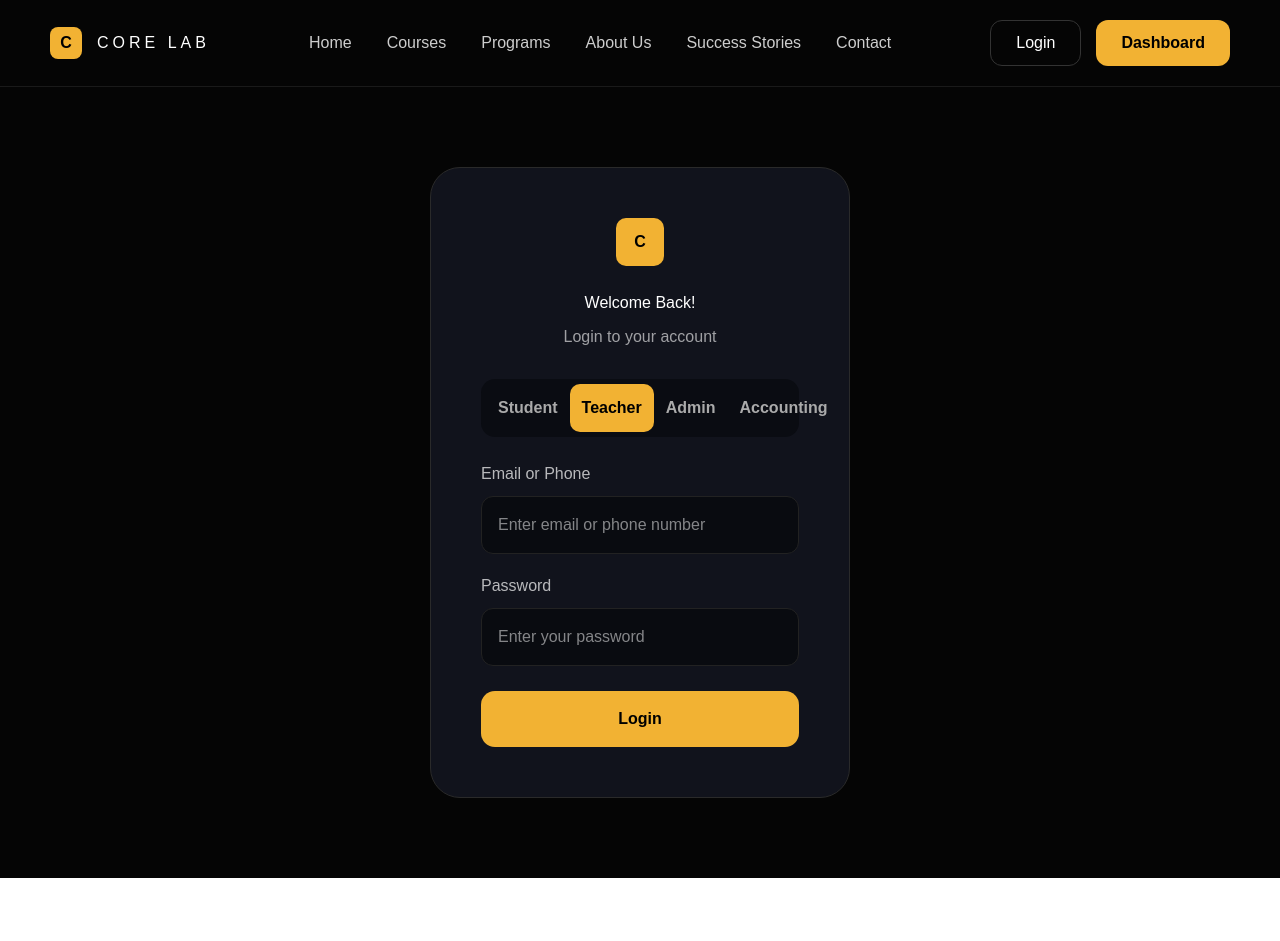
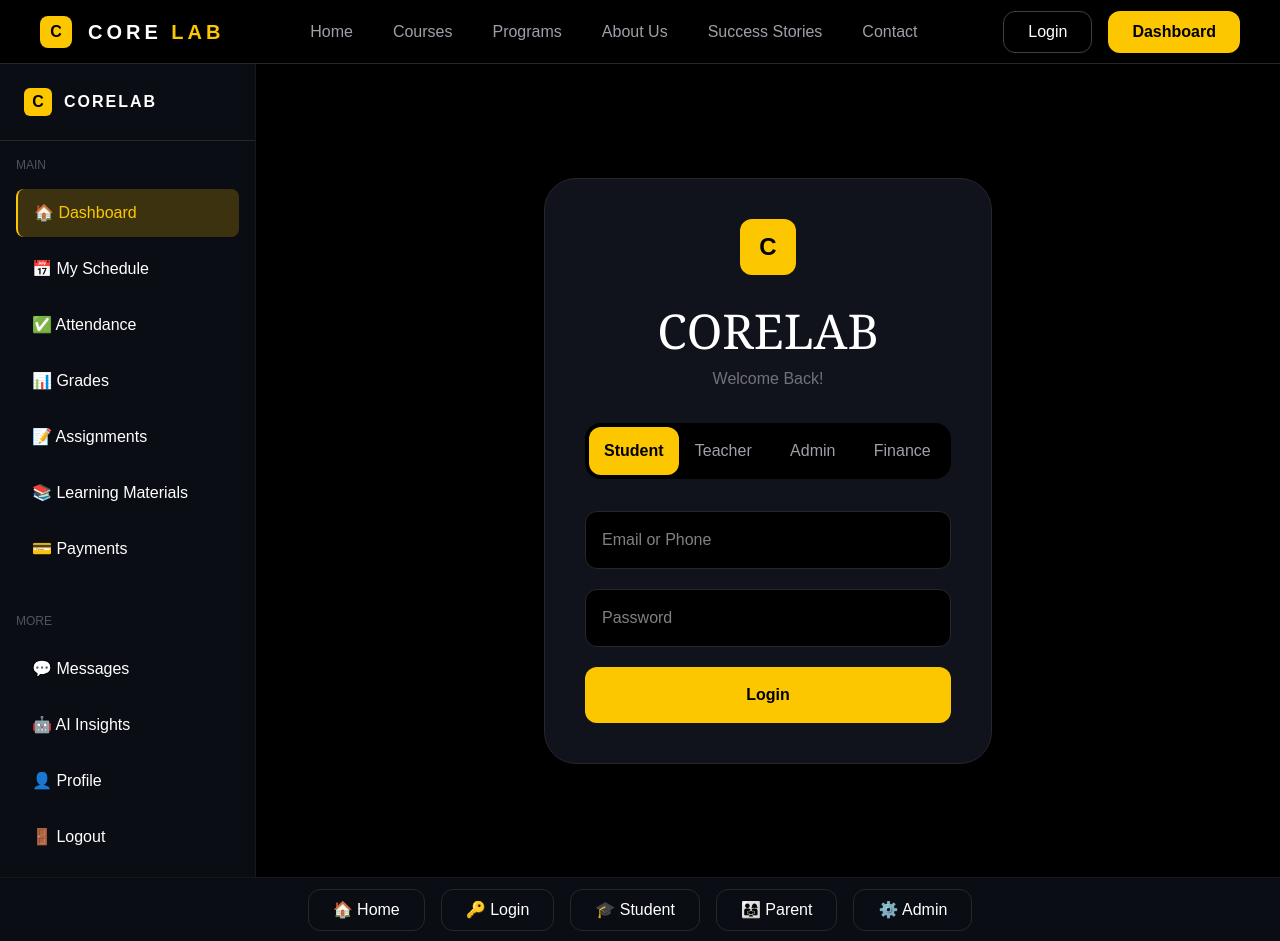
Before and after one commit to corelabacademy-design/corelab-system, a Next.js app: page / in a window 1280 px wide. Before the commit the page ends 878 px from the top, so only its background shows below. Built offline with nearby package versions, Linux system fonts and the light colour scheme.

Commit message:
luxury dashboard ui

```diff
--- a/src/app/page.tsx
+++ b/src/app/page.tsx
@@ -2,258 +2,210 @@ import Image from "next/image";
 
 export default function Home() {
   return (
-    <main
-      style={{
-        background: "#050505",
-        color: "white",
-        minHeight: "100vh",
-        fontFamily: "sans-serif",
-      }}
-    >
-      {/* NAVBAR */}
-      <nav
-        style={{
-          display: "flex",
-          justifyContent: "space-between",
-          alignItems: "center",
-          padding: "20px 50px",
-          borderBottom: "1px solid #1a1a1a",
-        }}
-      >
-        {/* LOGO */}
-        <div
-          style={{
-            display: "flex",
-            alignItems: "center",
-            gap: "15px",
-          }}
-        >
-          <div
-            style={{
-              width: "32px",
-              height: "32px",
-              background: "#f2b233",
-              borderRadius: "8px",
-              display: "flex",
-              justifyContent: "center",
-              alignItems: "center",
-              color: "#000",
-              fontWeight: "bold",
-            }}
-          >
+    <main className="bg-black text-white min-h-screen flex flex-col">
+
+      {/* TOP NAVBAR */}
+      <header className="h-16 border-b border-zinc-800 flex items-center justify-between px-10">
+
+        <div className="flex items-center gap-4">
+          <div className="w-8 h-8 rounded-lg bg-yellow-400 text-black flex items-center justify-center font-bold">
             C
           </div>
 
-          <h2 style={{ letterSpacing: "4px" }}>CORE LAB</h2>
+          <h1 className="tracking-[4px] text-xl font-semibold">
+            CORE <span className="text-yellow-400">LAB</span>
+          </h1>
         </div>
 
-        {/* MENU */}
-        <div
-          style={{
-            display: "flex",
-            gap: "35px",
-            opacity: 0.8,
-          }}
-        >
-          <a href="#" style={{ color: "white", textDecoration: "none" }}>
-            Home
-          </a>
+        <nav className="hidden md:flex gap-10 text-zinc-400">
+          <a href="#">Home</a>
+          <a href="#">Courses</a>
+          <a href="#">Programs</a>
+          <a href="#">About Us</a>
+          <a href="#">Success Stories</a>
+          <a href="#">Contact</a>
+        </nav>
 
-          <a href="#" style={{ color: "white", textDecoration: "none" }}>
-            Courses
-          </a>
-
-          <a href="#" style={{ color: "white", textDecoration: "none" }}>
-            Programs
-          </a>
-
-          <a href="#" style={{ color: "white", textDecoration: "none" }}>
-            About Us
-          </a>
-
-          <a href="#" style={{ color: "white", textDecoration: "none" }}>
-            Success Stories
-          </a>
-
-          <a href="#" style={{ color: "white", textDecoration: "none" }}>
-            Contact
-          </a>
-        </div>
-
-        {/* BUTTONS */}
-        <div
-          style={{
-            display: "flex",
-            gap: "15px",
-          }}
-        >
-          <button
-            style={{
-              background: "transparent",
-              border: "1px solid #333",
-              color: "white",
-              padding: "10px 25px",
-              borderRadius: "12px",
-            }}
-          >
+        <div className="flex gap-4">
+          <button className="border border-zinc-700 px-6 py-2 rounded-xl">
             Login
           </button>
 
-          <button
-            style={{
-              background: "#f2b233",
-              border: "none",
-              color: "#000",
-              padding: "10px 25px",
-              borderRadius: "12px",
-              fontWeight: "bold",
-            }}
-          >
+          <button className="bg-yellow-400 text-black px-6 py-2 rounded-xl font-semibold">
             Dashboard
           </button>
         </div>
-      </nav>
+      </header>
 
-      {/* LOGIN CARD */}
-      <section
-        style={{
-          display: "flex",
-          justifyContent: "center",
-          alignItems: "center",
-          padding: "80px 20px",
-        }}
-      >
-        <div
-          style={{
-            width: "420px",
-            background: "#11131c",
-            border: "1px solid #2a2a2a",
-            borderRadius: "30px",
-            padding: "50px",
-          }}
-        >
-          {/* ICON */}
-          <div
-            style={{
-              width: "48px",
-              height: "48px",
-              background: "#f2b233",
-              borderRadius: "10px",
-              margin: "0 auto",
-              display: "flex",
-              justifyContent: "center",
-              alignItems: "center",
-              color: "#000",
-              fontWeight: "bold",
-              marginBottom: "25px",
-            }}
-          >
+      {/* BODY */}
+      <div className="flex flex-1">
+
+        {/* SIDEBAR */}
+        <aside className="w-64 border-r border-zinc-900 bg-[#0b0d14] hidden lg:flex flex-col">
+
+          <div className="p-6 border-b border-zinc-800">
+            <div className="flex items-center gap-3">
+              <div className="w-7 h-7 rounded-md bg-yellow-400 text-black flex items-center justify-center font-bold">
                 C
               </div>
 
-          <h1
-            style={{
-              textAlign: "center",
-              marginBottom: "10px",
-            }}
-          >
-            Welcome Back!
+              <h2 className="font-semibold tracking-[2px]">
+                CORELAB
+              </h2>
+            </div>
+          </div>
+
+          <div className="flex-1 p-4">
+
+            <p className="text-xs text-zinc-600 mb-4 uppercase">
+              Main
+            </p>
+
+            <div className="space-y-2">
+
+              <button className="w-full bg-yellow-400/20 border-l-2 border-yellow-400 text-yellow-400 px-4 py-3 rounded-lg text-left">
+                🏠 Dashboard
+              </button>
+
+              <button className="w-full hover:bg-zinc-800 px-4 py-3 rounded-lg text-left">
+                📅 My Schedule
+              </button>
+
+              <button className="w-full hover:bg-zinc-800 px-4 py-3 rounded-lg text-left">
+                ✅ Attendance
+              </button>
+
+              <button className="w-full hover:bg-zinc-800 px-4 py-3 rounded-lg text-left">
+                📊 Grades
+              </button>
+
+              <button className="w-full hover:bg-zinc-800 px-4 py-3 rounded-lg text-left">
+                📝 Assignments
+              </button>
+
+              <button className="w-full hover:bg-zinc-800 px-4 py-3 rounded-lg text-left">
+                📚 Learning Materials
+              </button>
+
+              <button className="w-full hover:bg-zinc-800 px-4 py-3 rounded-lg text-left">
+                💳 Payments
+              </button>
+            </div>
+
+            <p className="text-xs text-zinc-600 mt-10 mb-4 uppercase">
+              More
+            </p>
+
+            <div className="space-y-2">
+
+              <button className="w-full hover:bg-zinc-800 px-4 py-3 rounded-lg text-left">
+                💬 Messages
+              </button>
+
+              <button className="w-full hover:bg-zinc-800 px-4 py-3 rounded-lg text-left">
+                🤖 AI Insights
+              </button>
+
+              <button className="w-full hover:bg-zinc-800 px-4 py-3 rounded-lg text-left">
+                👤 Profile
+              </button>
+
+              <button className="w-full hover:bg-zinc-800 px-4 py-3 rounded-lg text-left">
+                🚪 Logout
+              </button>
+            </div>
+
+          </div>
+        </aside>
+
+        {/* MAIN CONTENT */}
+        <section className="flex-1 flex items-center justify-center p-10">
+
+          <div className="w-full max-w-md bg-[#11131c] border border-zinc-800 rounded-[32px] p-10">
+
+            {/* ICON */}
+            <div className="w-14 h-14 rounded-xl bg-yellow-400 text-black flex items-center justify-center font-bold text-2xl mx-auto">
+              C
+            </div>
+
+            <h1 className="text-5xl font-serif text-center mt-8">
+              CORELAB
             </h1>
 
-          <p
-            style={{
-              textAlign: "center",
-              opacity: 0.6,
-              marginBottom: "30px",
-            }}
-          >
-            Login to your account
+            <p className="text-center text-zinc-500 mt-3">
+              Welcome Back!
             </p>
 
             {/* ROLE TABS */}
-          <div
-            style={{
-              display: "flex",
-              background: "#0a0c12",
-              borderRadius: "14px",
-              padding: "5px",
-              marginBottom: "25px",
-            }}
-          >
-            {["Student", "Teacher", "Admin", "Accounting"].map((role) => (
-              <button
-                key={role}
-                style={{
-                  flex: 1,
-                  padding: "12px",
-                  borderRadius: "10px",
-                  border: "none",
-                  background: role === "Teacher" ? "#f2b233" : "transparent",
-                  color: role === "Teacher" ? "#000" : "#aaa",
-                  fontWeight: "bold",
-                }}
-              >
-                {role}
+            <div className="grid grid-cols-4 bg-black rounded-2xl p-1 mt-8">
+
+              <button className="bg-yellow-400 text-black py-3 rounded-xl font-semibold">
+                Student
               </button>
-            ))}
+
+              <button className="text-zinc-400">
+                Teacher
+              </button>
+
+              <button className="text-zinc-400">
+                Admin
+              </button>
+
+              <button className="text-zinc-400">
+                Finance
+              </button>
             </div>
 
-          {/* INPUTS */}
-          <div style={{ marginBottom: "20px" }}>
-            <p style={{ marginBottom: "10px", opacity: 0.7 }}>
-              Email or Phone
-            </p>
+            {/* INPUT */}
+            <div className="mt-8 space-y-5">
 
               <input
-              type="text"
-              placeholder="Enter email or phone number"
-              style={{
-                width: "100%",
-                padding: "16px",
-                background: "#090b10",
-                border: "1px solid #222",
-                borderRadius: "12px",
-                color: "white",
-              }}
+                placeholder="Email or Phone"
+                className="w-full bg-black border border-zinc-800 rounded-xl p-4"
               />
-          </div>
-
-          <div style={{ marginBottom: "25px" }}>
-            <p style={{ marginBottom: "10px", opacity: 0.7 }}>
-              Password
-            </p>
 
               <input
                 type="password"
-              placeholder="Enter your password"
-              style={{
-                width: "100%",
-                padding: "16px",
-                background: "#090b10",
-                border: "1px solid #222",
-                borderRadius: "12px",
-                color: "white",
-              }}
+                placeholder="Password"
+                className="w-full bg-black border border-zinc-800 rounded-xl p-4"
               />
-          </div>
 
-          {/* LOGIN BUTTON */}
-          <button
-            style={{
-              width: "100%",
-              padding: "16px",
-              background: "#f2b233",
-              border: "none",
-              borderRadius: "14px",
-              color: "#000",
-              fontWeight: "bold",
-              fontSize: "16px",
-            }}
-          >
+              <button className="w-full bg-yellow-400 text-black font-semibold py-4 rounded-xl">
                 Login
               </button>
             </div>
+
+          </div>
+
         </section>
+
+      </div>
+
+      {/* BOTTOM MENU */}
+      <footer className="h-16 border-t border-zinc-900 flex items-center justify-center gap-4 bg-[#0b0d14]">
+
+        <button className="px-6 py-2 rounded-xl border border-zinc-800">
+          🏠 Home
+        </button>
+
+        <button className="px-6 py-2 rounded-xl border border-zinc-800">
+          🔑 Login
+        </button>
+
+        <button className="px-6 py-2 rounded-xl border border-zinc-800">
+          🎓 Student
+        </button>
+
+        <button className="px-6 py-2 rounded-xl border border-zinc-800">
+          👨‍👩‍👧 Parent
+        </button>
+
+        <button className="px-6 py-2 rounded-xl border border-zinc-800">
+          ⚙️ Admin
+        </button>
+
+      </footer>
+
     </main>
   );
 }
```
Lines whose indentation alone changed are shown as unchanged.
